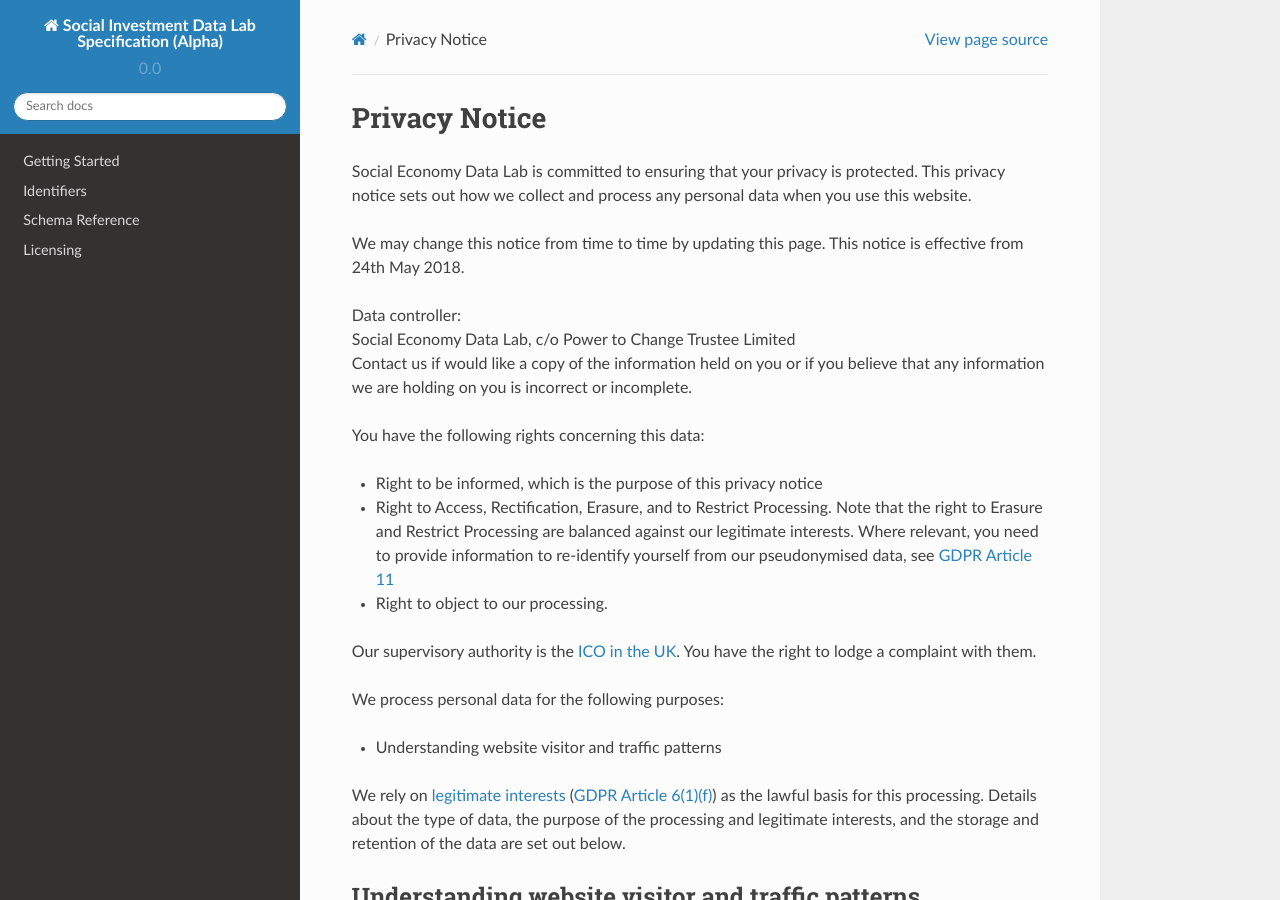
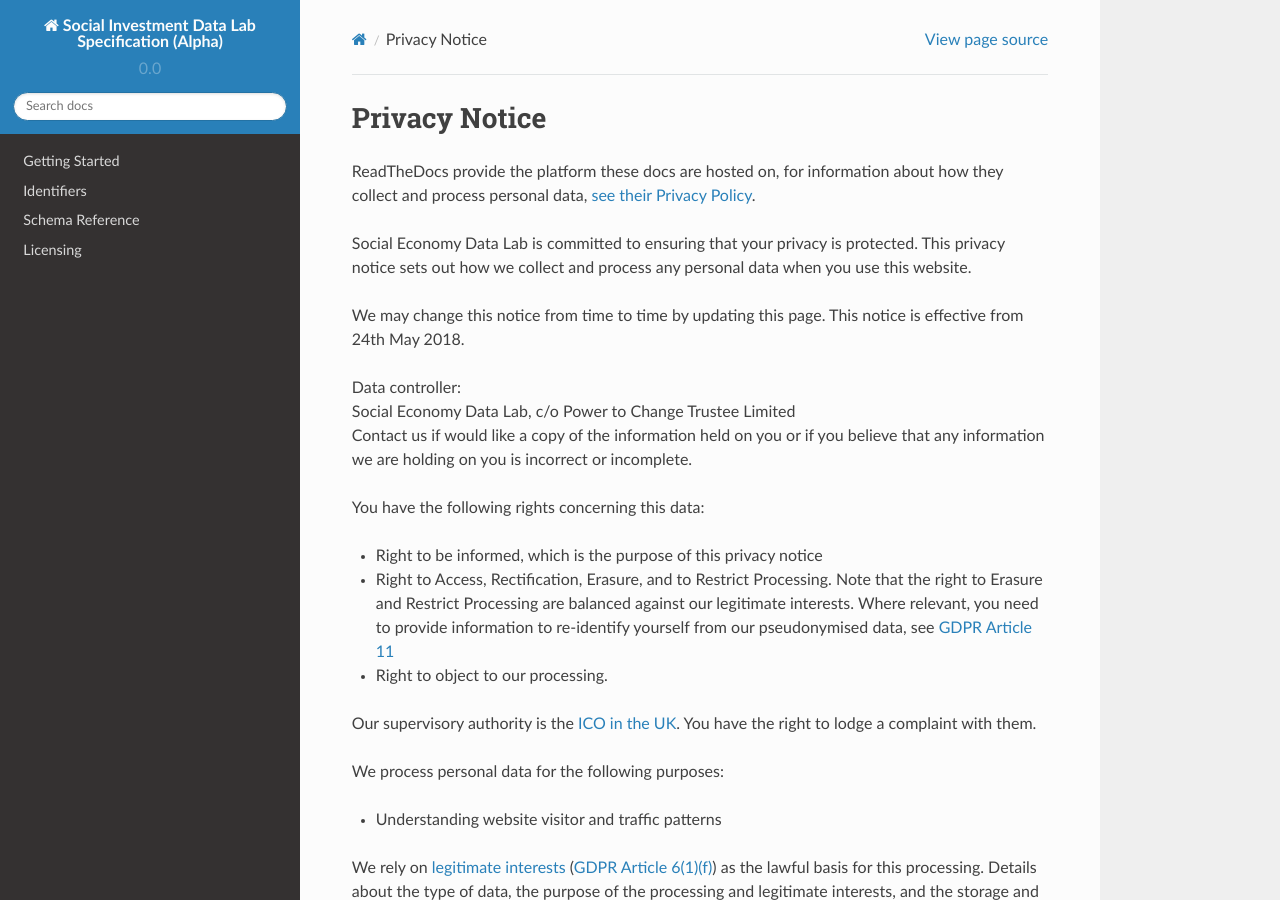
Before and after one commit to SocialEconomyDataLab/spec, a Sphinx documentation site: the page built from docs/privacy-notice.md, in a window 1280 px wide and 900 px high. Built offline with Sphinx 7.4.7 and the Read the Docs theme 2.0.0, drawn with Linux system fonts in a browser that asks for light colours.

Commit message:
Add link to Read the Docs privacy policy

```diff
--- a/docs/privacy-notice.md
+++ b/docs/privacy-notice.md
@@ -1,5 +1,7 @@
 Privacy Notice
 --------------
+
+ReadTheDocs provide the platform these docs are hosted on, for information about how they collect and process personal data, [see their Privacy Policy](https://docs.readthedocs.io/en/latest/privacy-policy.html).
 
 Social Economy Data Lab is committed to ensuring that your privacy is protected. This privacy notice sets out how we collect and process any personal data when you use this website.
 
```
